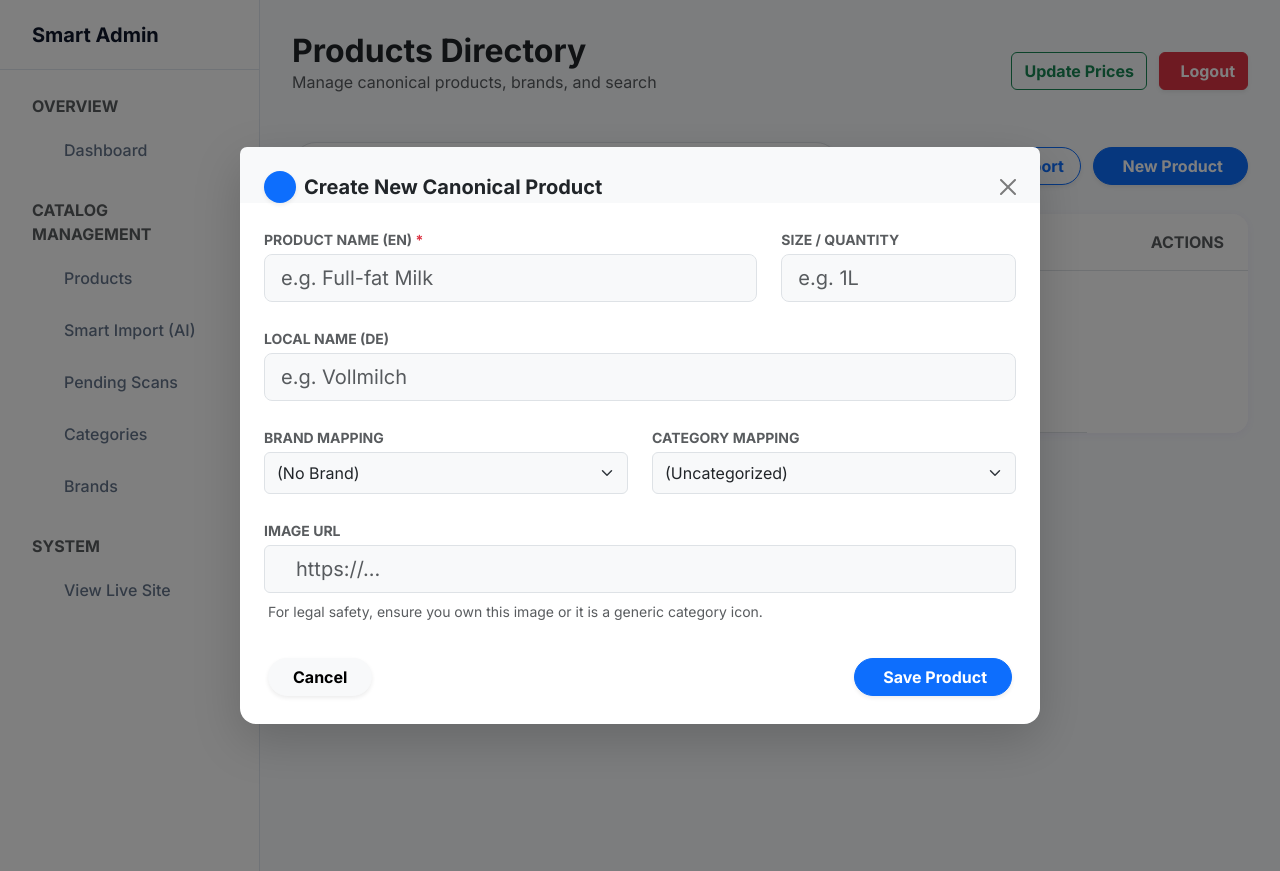
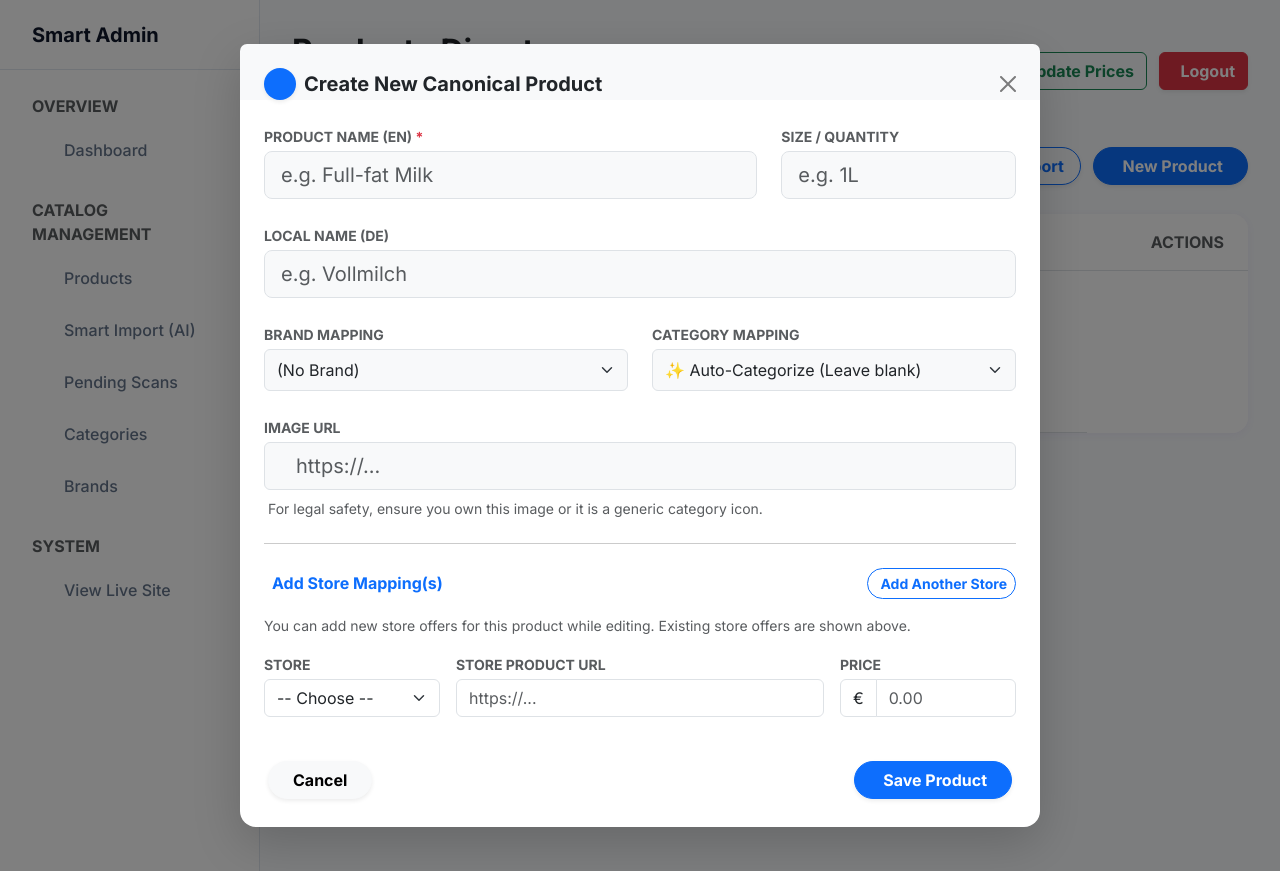
Before and after one commit to boraelshani/Smart-Grocery, a Flask app: template templates/admin_products.html in a window 1280 px wide, after a click on "New Product". Run offline with Flask 3, Linux system fonts and the light colour scheme; the template is opened without the code that fills it, so the values that code supplies are empty; some libraries are stand-ins or nearby versions.

Commit message:
Add inline store offer management and enhance product editing UI; improve recipe planner instructions for better user guidance

```diff
--- a/templates/admin_products.html
+++ b/templates/admin_products.html
@@ -305,10 +305,8 @@ document.addEventListener('click', function(e) {
                         {% endif %}
                     </td>
                     <td class="text-end pe-4">
-                        <button class="btn btn-sm btn-outline-info border shadow-sm rounded-pill fw-bold px-3 me-1" onclick='prepareMergeModal("{{p.productId}}", "{{p.name_en or p.name}}")' data-bs-toggle="modal" data-bs-target="#mergeModal" title="Merge duplicate products into this one">
-                            <i class="fas fa-link"></i> Link
-                        </button>
-                        <button class="btn btn-sm btn-light border shadow-sm rounded-pill text-primary fw-bold px-3 btn-edit-product" onclick='prepareProductModal("edit", {"productId":"{{p.productId}}", "name_en": "{{p.name_en}}", "name_de": "{{p.name_de}}", "qty_str": "{{p.qty_str}}", "brandId": "{{p.brandId}}", "categoryId": "{{p.categoryId}}", "image_url": "{{p.defaultImageUrl}}"})' data-bs-toggle="modal" data-bs-target="#productModal">
+                        {% set offers = data.product_offers.get(p.productId, []) %}
+                        <button class="btn btn-sm btn-light border shadow-sm rounded-pill text-primary fw-bold px-3 btn-edit-product" onclick='prepareProductModal("edit", {"productId":"{{p.productId}}", "name_en": "{{p.name_en}}", "name_de": "{{p.name_de}}", "qty_str": "{{p.qty_str}}", "brandId": "{{p.brandId}}", "categoryId": "{{p.categoryId}}", "image_url": "{{p.defaultImageUrl}}"}, this)' data-offers="{{ offers | tojson | forceescape }}" data-bs-toggle="modal" data-bs-target="#productModal">
                             <i class="fas fa-pen"></i> Edit
                         </button>
                     </td>
@@ -454,7 +452,7 @@ document.addEventListener('click', function(e) {
               <div class="col-md-6">
                  <label class="form-label small fw-bold text-muted text-uppercase mb-1">Category Mapping</label>
                  <select class="form-select form-control-lg bg-light border" name="categoryId" id="field_categorySelect">
-                    <option value="">(Uncategorized)</option>
+                    <option value="">✨ Auto-Categorize (Leave blank)</option>
                     {% for c in data.categories %}
                     <option value="{{ c.categoryId }}">{{ c.name_en or c.categoryId }}</option>
                     {% endfor %}
@@ -462,7 +460,7 @@ document.addEventListener('click', function(e) {
               </div>
            </div>
 
-           <div class="mb-2">
+           <div class="mb-4">
               <label class="form-label small fw-bold text-muted text-uppercase mb-1">Image URL</label>
               <div class="input-group input-group-lg bg-light border rounded">
                  <span class="input-group-text bg-transparent border-0"><i class="fas fa-image text-muted"></i></span>
@@ -470,6 +468,48 @@ document.addEventListener('click', function(e) {
               </div>
               <small class="text-muted mt-2 d-block"><i class="fas fa-info-circle me-1"></i>For legal safety, ensure you own this image or it is a generic category icon.</small>
            </div>
+
+           <hr class="my-4">
+           <div id="existingOffersContainer" class="mb-4 d-none">
+              <h6 class="fw-bold text-dark mb-3"><i class="fas fa-store me-2 text-success"></i>Existing Store Offers</h6>
+              <div id="existingOffersList" class="d-flex flex-column gap-2 mb-3">
+                  <!-- JS Will populate existing offers here -->
+              </div>
+           </div>
+
+           <div id="storeMappingSection">
+               <h6 class="fw-bold text-primary mb-3 d-flex align-items-center justify-content-between">
+                   <span><i class="fas fa-plus-circle me-2"></i>Add Store Mapping(s)</span>
+                   <button type="button" class="btn btn-sm btn-outline-primary rounded-pill fw-bold" onclick="addStoreMappingRow()"><i class="fas fa-plus me-1"></i>Add Another Store</button>
+               </h6>
+               <p class="small text-muted mb-3">You can add new store offers for this product while editing. Existing store offers are shown above.</p>
+
+               <div id="storeMappingRows">
+                   <div class="row g-3 mb-3 store-mapping-row">
+                      <div class="col-md-3">
+                         <label class="form-label small fw-bold text-muted text-uppercase mb-1">Store</label>
+                         <select name="newStoreId[]" class="form-select border new-store-select">
+                            <option value="">-- Choose --</option>
+                            {% for s in data.stores %}
+                            <option value="{{ s.storeId }}">{{ s.name }}</option>
+                            {% endfor %}
+                         </select>
+                      </div>
+                      <div class="col-md-6">
+                         <label class="form-label small fw-bold text-muted text-uppercase mb-1">Store Product URL</label>
+                         <input type="url" name="newStoreUrl[]" class="form-control border new-store-url" placeholder="https://...">
+                      </div>
+                      <div class="col-md-3">
+                         <label class="form-label small fw-bold text-muted text-uppercase mb-1">Price</label>
+                         <div class="input-group">
+                            <span class="input-group-text bg-white border">€</span>
+                            <input type="number" step="0.01" name="newStorePrice[]" class="form-control border new-store-price" placeholder="0.00">
+                         </div>
+                      </div>
+                   </div>
+               </div>
+           </div>
+
         </div>
         <div class="modal-footer border-top-0 px-4 pb-4 pt-0 justify-content-between">
            <button type="button" class="btn btn-light rounded-pill px-4 fw-bold shadow-sm" data-bs-dismiss="modal">Cancel</button>
@@ -494,9 +534,46 @@ function prepareStoreModal(productId) {
     document.getElementById('field_sp_avail').checked = true;
 }
 
-function prepareProductModal(mode, product) {
+function addStoreMappingRow() {
+    const container = document.getElementById('storeMappingRows');
+    const firstRow = container.querySelector('.store-mapping-row');
+    const newRow = firstRow.cloneNode(true);
+
+    // Clear inputs in cloned row
+    newRow.querySelector('.new-store-select').value = '';
+    newRow.querySelector('.new-store-url').value = '';
+    newRow.querySelector('.new-store-price').value = '';
+
+    // Add a remove button
+    const removeBtn = document.createElement('button');
+    removeBtn.type = 'button';
+    removeBtn.className = 'btn btn-sm btn-outline-danger mt-2 position-absolute';
+    removeBtn.style.right = '10px';
+    removeBtn.style.top = '0';
+    removeBtn.innerHTML = '<i class="fas fa-times"></i>';
+    removeBtn.onclick = function() { newRow.remove(); };
+
+    newRow.style.position = 'relative';
+    newRow.appendChild(removeBtn);
+
+    container.appendChild(newRow);
+}
+
+function prepareProductModal(mode, product, btnElement) {
    const label = document.getElementById('productModalLabel').querySelector('span');
    const delBtn = document.getElementById('btn_delete_prod');
+
+   // Reset inline store fields
+   const rows = document.querySelectorAll('.store-mapping-row');
+   for(let i=1; i<rows.length; i++) rows[i].remove(); // Remove all except first
+   document.querySelector('select[name="newStoreId[]"]').value = '';
+   document.querySelector('input[name="newStoreUrl[]"]').value = '';
+   document.querySelector('input[name="newStorePrice[]"]').value = '';
+
+   const existingOffersContainer = document.getElementById('existingOffersContainer');
+   const existingOffersList = document.getElementById('existingOffersList');
+   existingOffersList.innerHTML = '';
+   existingOffersContainer.classList.add('d-none');
 
    if (mode === 'new' || !product) {
       label.innerText = "Create New Canonical Product";
@@ -520,6 +597,27 @@ function prepareProductModal(mode, product) {
       document.getElementById('field_image_url').value = product.image_url || '';
       delBtn.classList.remove('d-none');
       delBtn.setAttribute('formaction', `/admin/products/delete/${product.productId}`);
+
+      // Load existing offers
+      if (btnElement && btnElement.hasAttribute('data-offers')) {
+          try {
+              const offers = JSON.parse(btnElement.getAttribute('data-offers'));
+              if (offers && offers.length > 0) {
+                  existingOffersContainer.classList.remove('d-none');
+                  offers.forEach(offer => {
+                      existingOffersList.innerHTML += `
+                          <div class="d-flex align-items-center justify-content-between p-2 bg-light border rounded">
+                              <div>
+                                 <span class="badge bg-success bg-opacity-10 text-success border border-success border-opacity-25 px-2 py-1 me-2"><i class="fas fa-store me-1"></i>${offer.storeName}</span>
+                                 <strong class="text-dark">€${offer.basePrice.toFixed(2)}</strong>
+                              </div>
+                              <a href="${offer.productPageUrl}" target="_blank" class="btn btn-sm btn-light text-primary border py-0 px-2" title="Verify URL"><i class="fas fa-external-link-alt"></i></a>
+                          </div>
+                      `;
+                  });
+              }
+          } catch(e) { console.error("Error parsing offers", e); }
+      }
    }
 }
 </script>
```
Also changed, not shown: routes/admin/common.py (+31 -0 lines), templates/recipe_planner.html (+5 -3 lines).
